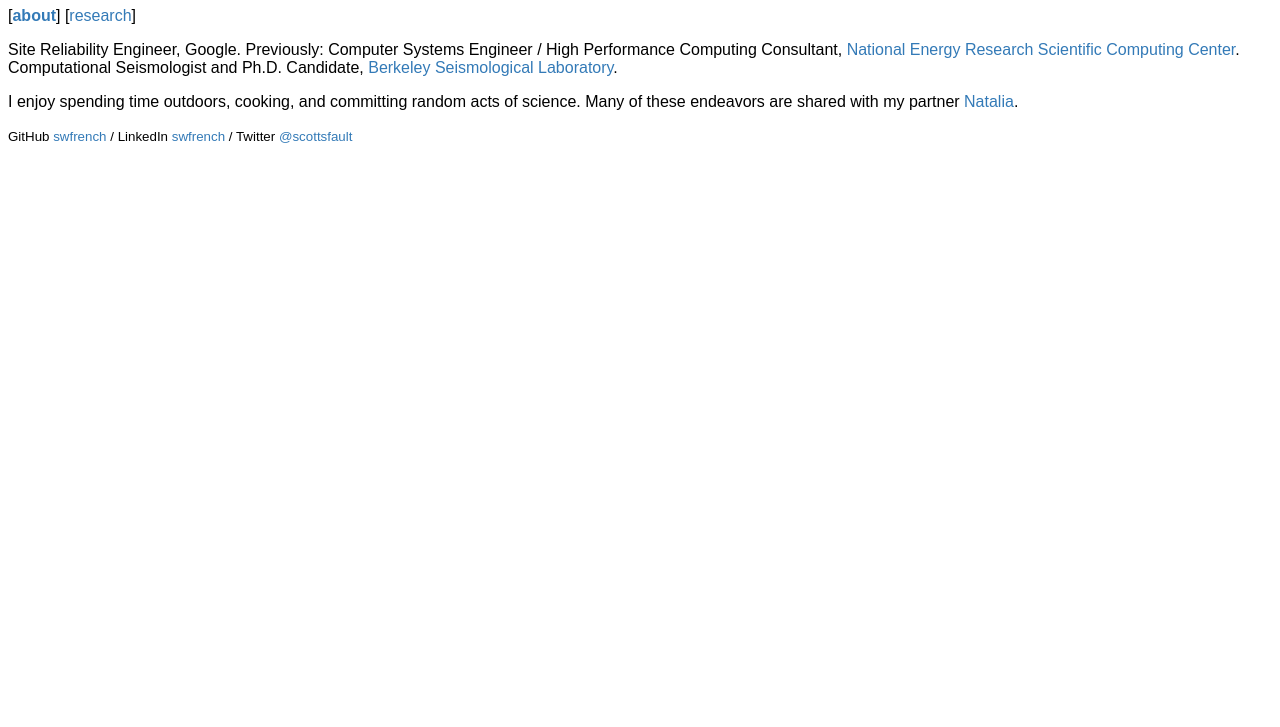
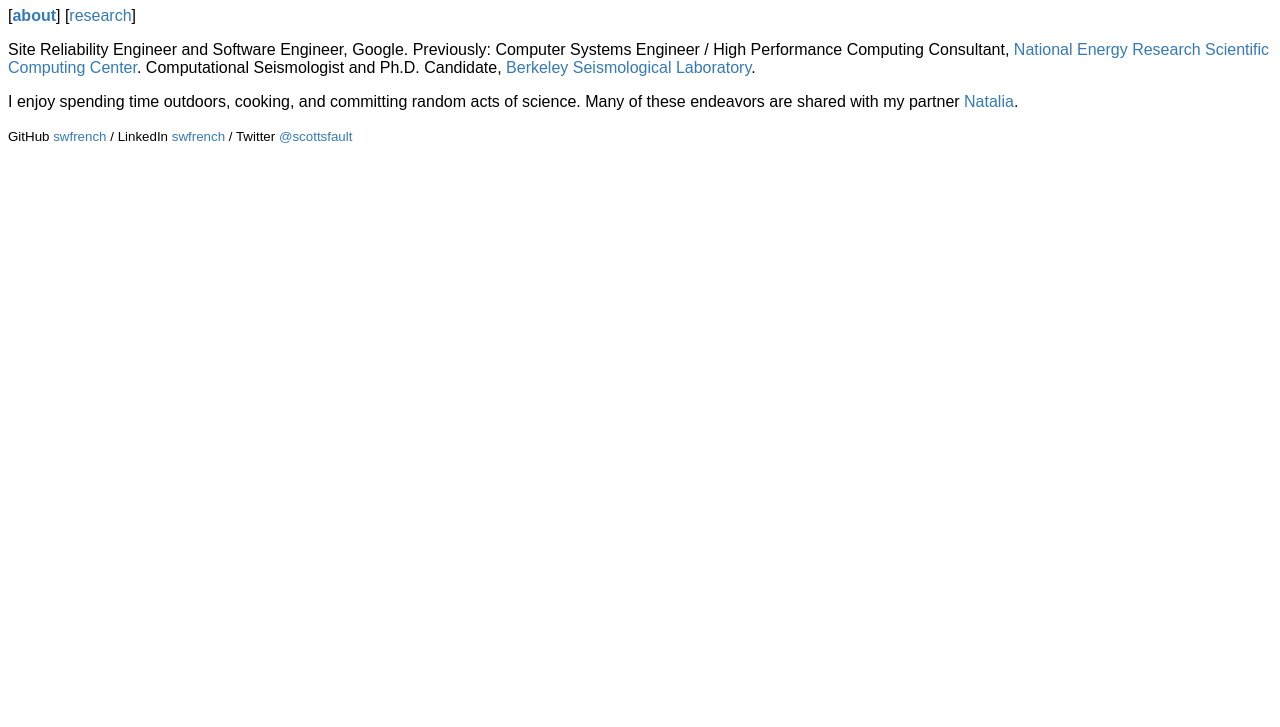
Before and after one commit to swfrench/swfrench.com, a plain HTML site: page index.html in a window 1280 px wide. Shown: the part 73-800 px from the top of the page. Drawn offline with Linux system fonts and the light colour scheme.

Commit message:
Change current title(s) in main page

```diff
--- a/index.html
+++ b/index.html
@@ -11,7 +11,7 @@
       [<a href="index.html" style="font-weight: bold;">about</a>] [<a href="research.html">research</a>]
     </p>
     <p>
-      Site Reliability Engineer, Google. Previously: Computer Systems Engineer / High Performance Computing Consultant, <a href="https://www.nersc.gov" target="_blank">National Energy Research Scientific Computing Center</a>. Computational Seismologist and Ph.D. Candidate, <a href="https://seismo.berkeley.edu" target="_blank">Berkeley Seismological Laboratory</a>.
+      Site Reliability Engineer and Software Engineer, Google. Previously: Computer Systems Engineer / High Performance Computing Consultant, <a href="https://www.nersc.gov" target="_blank">National Energy Research Scientific Computing Center</a>. Computational Seismologist and Ph.D. Candidate, <a href="https://seismo.berkeley.edu" target="_blank">Berkeley Seismological Laboratory</a>.
     </p>
     <p>
       I enjoy spending time outdoors, cooking, and committing random acts of science. Many of these endeavors are shared with my partner <a href="https://nbilenko.com" target="_blank">Natalia</a>.
```
